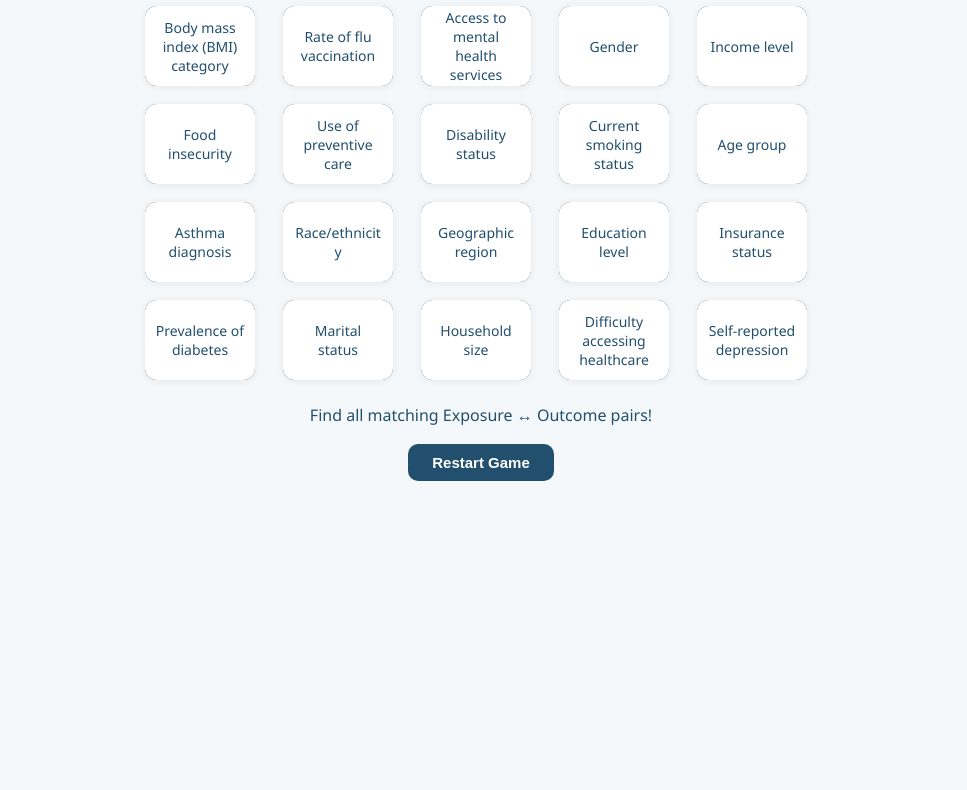
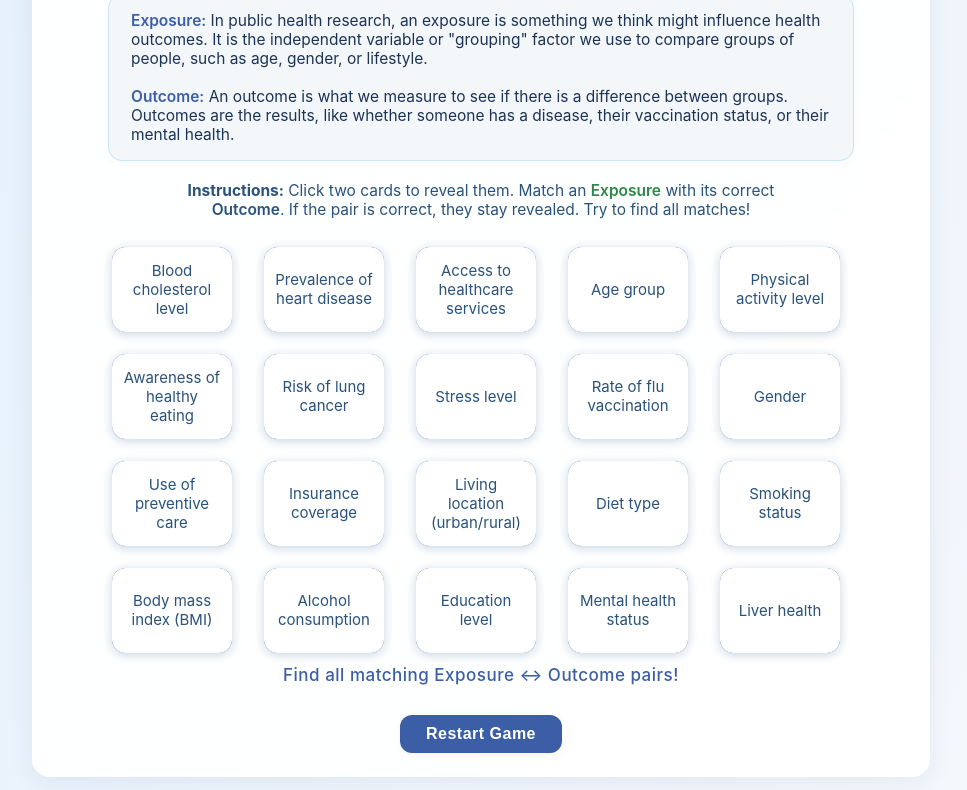
Before and after one commit to cjdonova/exposure-outcome-matching-game, a plain HTML site: page index.html in a window 1280 px wide. Shown: the part 146-936 px from the top of the page, without its empty margins (159-1126 px from the left). Before the commit the page ends 800 px from the top, so only its background shows below. Drawn offline with Linux system fonts and the light colour scheme.

Commit message:
Refactor HTML and CSS for matching game
Updated the title and improved styling for the Exposure & Outcome Matching Game. Adjusted layout, colors, and card properties for better user experience.

```diff
--- a/index.html
+++ b/index.html
@@ -2,51 +2,80 @@
 <html lang="en">
 <head>
   <meta charset="UTF-8">
-  <title>Exposure & Outcome Card Matching Game</title>
+  <title>Exposure & Outcome Matching Game</title>
   <meta name="viewport" content="width=device-width,initial-scale=1">
   <style>
     body {
-      font-family: 'Segoe UI', Arial, sans-serif;
-      background: #f5f8fa;
+      font-family: 'Inter', 'Segoe UI', Arial, sans-serif;
+      background: linear-gradient(120deg, #e3f0fc 0%, #f6f8fc 100%);
       margin: 0;
-      padding: 24px;
-      color: #224f6d;
+      padding: 0;
+      color: #1c3256;
       font-size: 16px;
     }
+    .container {
+      max-width: 850px;
+      margin: 32px auto;
+      background: rgba(255,255,255,0.97);
+      border-radius: 18px;
+      box-shadow: 0 4px 24px rgba(40,70,120,0.08);
+      padding: 32px 24px 24px 24px;
+    }
     h2 {
-      color: #224f6d;
-      margin-bottom: .3em;
       text-align: center;
+      letter-spacing: 1px;
+      font-weight: 800;
+      margin-bottom: 10px;
+      font-size: 2rem;
+      color: #3b5ea7;
+    }
+    .definitions {
+      background: #f3f7fa;
+      border: 1px solid #cbe5f5;
+      border-radius: 14px;
+      padding: 16px 22px;
+      margin: 0 auto 20px auto;
+      max-width: 700px;
+      font-size: 15.5px;
+      box-shadow: 0 2px 8px rgba(60,105,150,0.04);
+    }
+    .definitions strong {
+      color: #3b5ea7;
+      font-weight: 600;
     }
     .instructions {
       text-align: center;
-      margin-bottom: 16px;
+      margin: 16px auto 16px auto;
+      font-size: 15.5px;
+      color: #29527c;
+      max-width: 650px;
     }
     #game-board {
       display: grid;
-      grid-template-columns: repeat(5, 120px);
-      grid-gap: 18px;
+      grid-template-columns: repeat(5, 130px);
+      grid-gap: 22px;
       justify-content: center;
-      margin: 24px auto;
-      max-width: 680px;
+      margin: 28px auto 0 auto;
+      max-width: 730px;
     }
     .card {
-      width: 110px;
-      height: 80px;
-      background: #e5e7eb;
-      border-radius: 12px;
-      box-shadow: 0 1px 8px rgba(0,0,0,0.07);
+      width: 120px;
+      height: 85px;
+      background: #e9eff7;
+      border-radius: 14px;
+      box-shadow: 0 2px 14px rgba(60,105,150,0.09);
       cursor: pointer;
       display: flex;
       align-items: center;
       justify-content: center;
-      font-size: 14px;
-      font-weight: 500;
-      color: #224f6d;
+      font-size: 15.5px;
+      color: #1c3256;
       position: relative;
       perspective: 600px;
       user-select: none;
-      transition: box-shadow .2s;
+      transition: box-shadow .18s;
+      outline: none;
+      border: none;
     }
     .card.flipped, .card.matched {
       cursor: default;
@@ -67,84 +96,104 @@
       width: 100%;
       height: 100%;
       backface-visibility: hidden;
-      border-radius: 12px;
+      border-radius: 14px;
       display: flex;
       align-items: center;
       justify-content: center;
     }
     .card-back {
-      background: #224f6d;
+      background: #3b5ea7;
       color: #fff;
-      font-size: 23px;
+      font-size: 28px;
       font-weight: bold;
       letter-spacing: 3px;
       text-align: center;
+      box-shadow: 0 2px 8px rgba(60,105,150,0.10);
     }
     .card-front {
       background: #fff;
-      color: #224f6d;
-      font-size: 14px;
+      color: #29527c;
+      font-size: 15px;
       text-align: center;
       padding: 10px;
       box-sizing: border-box;
       word-break: break-word;
+      box-shadow: 0 2px 8px rgba(60,105,150,0.09);
     }
     .card.matched .card-front {
-      background: #eafaf2;
-      color: #3ac183;
+      background: #e4f7e9;
+      color: #2a8a47;
       font-weight: bold;
+      box-shadow: 0 2px 12px rgba(42,138,71,0.07);
     }
     .status {
       text-align: center;
-      margin-top: 8px;
-      font-size: 16px;
-      height: 24px;
-      min-height: 24px;
+      margin-top: 12px;
+      font-size: 17px;
+      height: 30px;
+      min-height: 30px;
+      color: #3b5ea7;
+      font-weight: 500;
+      letter-spacing: 0.5px;
     }
     .restart-btn {
       display: block;
-      margin: 16px auto 0 auto;
-      padding: 10px 24px;
-      font-size: 15px;
-      background: #224f6d;
+      margin: 20px auto 0 auto;
+      padding: 10px 26px;
+      font-size: 16px;
+      background: #3b5ea7;
       color: #fff;
       border: none;
-      border-radius: 10px;
+      border-radius: 12px;
       cursor: pointer;
       font-weight: 600;
-      transition: background 0.2s;
+      letter-spacing: 0.5px;
+      transition: background 0.2s, box-shadow .15s;
+      box-shadow: 0 2px 8px rgba(60,105,150,0.06);
     }
     .restart-btn:hover {
-      background: #16334c;
+      background: #1c3256;
+      box-shadow: 0 2px 14px rgba(60,105,150,0.13);
     }
-    @media (max-width: 700px){
-      #game-board { grid-template-columns: repeat(2, 120px); }
+    @media (max-width: 850px){
+      .container { padding: 12px 2vw 18px 2vw; }
+      #game-board { grid-template-columns: repeat(2, 130px); grid-gap: 18px; }
+    }
+    @media (max-width: 480px){
+      .container { padding: 6px 0 16px 0; }
+      h2 { font-size: 1.3rem; }
+      .definitions, .instructions { font-size: 14px; padding: 8px 8px; }
+      #game-board { grid-template-columns: repeat(1, 130px); grid-gap: 14px; }
     }
   </style>
 </head>
 <body>
-  <h2>Exposure & Outcome Card Matching Game</h2>
-  <div class="instructions">
-    <strong>How to play:</strong> Find all matching pairs! Each pair is an <span style="color:#3ac183;font-weight:600;">Exposure</span> and its <span style="color:#224f6d;font-weight:600;">Outcome</span>.<br>
-    Click two cards. If you match an Exposure with its corresponding Outcome, they stay revealed. Try to match all pairs!
+  <div class="container">
+    <h2>Exposure & Outcome Matching Game</h2>
+    <div class="definitions">
+      <strong>Exposure:</strong> In public health research, an exposure is something we think might influence health outcomes. It is the independent variable or "grouping" factor we use to compare groups of people, such as age, gender, or lifestyle.<br><br>
+      <strong>Outcome:</strong> An outcome is what we measure to see if there is a difference between groups. Outcomes are the results, like whether someone has a disease, their vaccination status, or their mental health.
+    </div>
+    <div class="instructions">
+      <strong>Instructions:</strong> Click two cards to reveal them. Match an <span style="color:#2a8a47;font-weight:600;">Exposure</span> with its correct <span style="color:#29527c;font-weight:600;">Outcome</span>. If the pair is correct, they stay revealed. Try to find all matches!
+    </div>
+    <div id="game-board"></div>
+    <div class="status" id="status"></div>
+    <button onclick="restartGame()" class="restart-btn">Restart Game</button>
   </div>
-  <div id="game-board"></div>
-  <div class="status" id="status"></div>
-  <button onclick="restartGame()" class="restart-btn">Restart Game</button>
-
   <script>
-    // Card Pairs: Exposure ↔ Outcome
+    // Beginner-friendly pairs: Exposure ↔ Outcome
     const pairs = [
-      {exposure: "Gender", outcome: "Current smoking status"},
       {exposure: "Age group", outcome: "Rate of flu vaccination"},
-      {exposure: "Income level", outcome: "Prevalence of diabetes"},
-      {exposure: "Education level", outcome: "Body mass index (BMI) category"},
-      {exposure: "Insurance status", outcome: "Use of preventive care"},
-      {exposure: "Race/ethnicity", outcome: "Asthma diagnosis"},
-      {exposure: "Geographic region", outcome: "Access to mental health services"},
-      {exposure: "Household size", outcome: "Food insecurity"},
-      {exposure: "Marital status", outcome: "Self-reported depression"},
-      {exposure: "Disability status", outcome: "Difficulty accessing healthcare"},
+      {exposure: "Gender", outcome: "Prevalence of heart disease"},
+      {exposure: "Physical activity level", outcome: "Body mass index (BMI)"},
+      {exposure: "Diet type", outcome: "Blood cholesterol level"},
+      {exposure: "Smoking status", outcome: "Risk of lung cancer"},
+      {exposure: "Insurance coverage", outcome: "Use of preventive care"},
+      {exposure: "Living location (urban/rural)", outcome: "Access to healthcare services"},
+      {exposure: "Education level", outcome: "Awareness of healthy eating"},
+      {exposure: "Alcohol consumption", outcome: "Liver health"},
+      {exposure: "Stress level", outcome: "Mental health status"},
     ];
 
     let cards = [];
@@ -222,7 +271,7 @@
         firstCard.div.classList.add('matched');
         secondCard.div.classList.add('matched');
         matchesFound++;
-        setStatus('Matched! ' + matchesFound + ' of 10 pairs.');
+        setStatus('Matched! ' + matchesFound + ' of ' + pairs.length + ' pairs.');
         resetTurn();
         if (matchesFound === pairs.length) {
           setStatus('🎉 All pairs matched! You win!');
```
